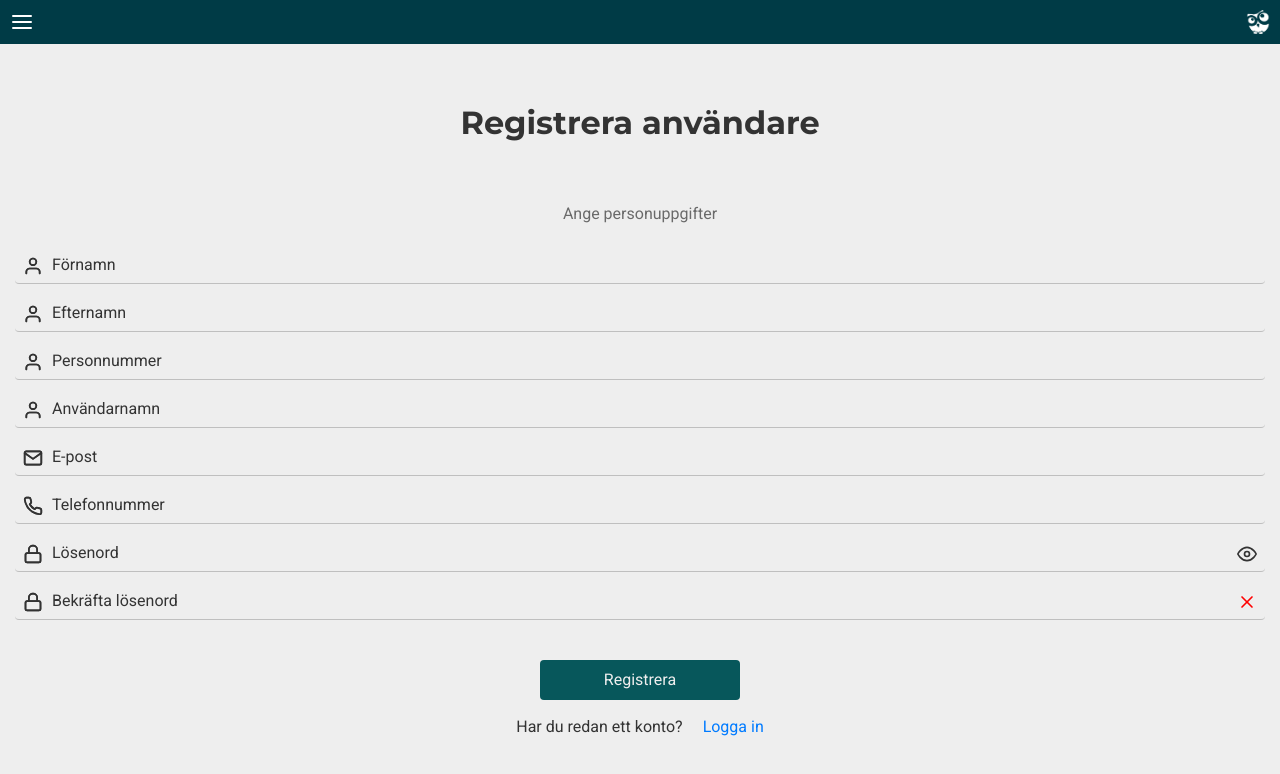
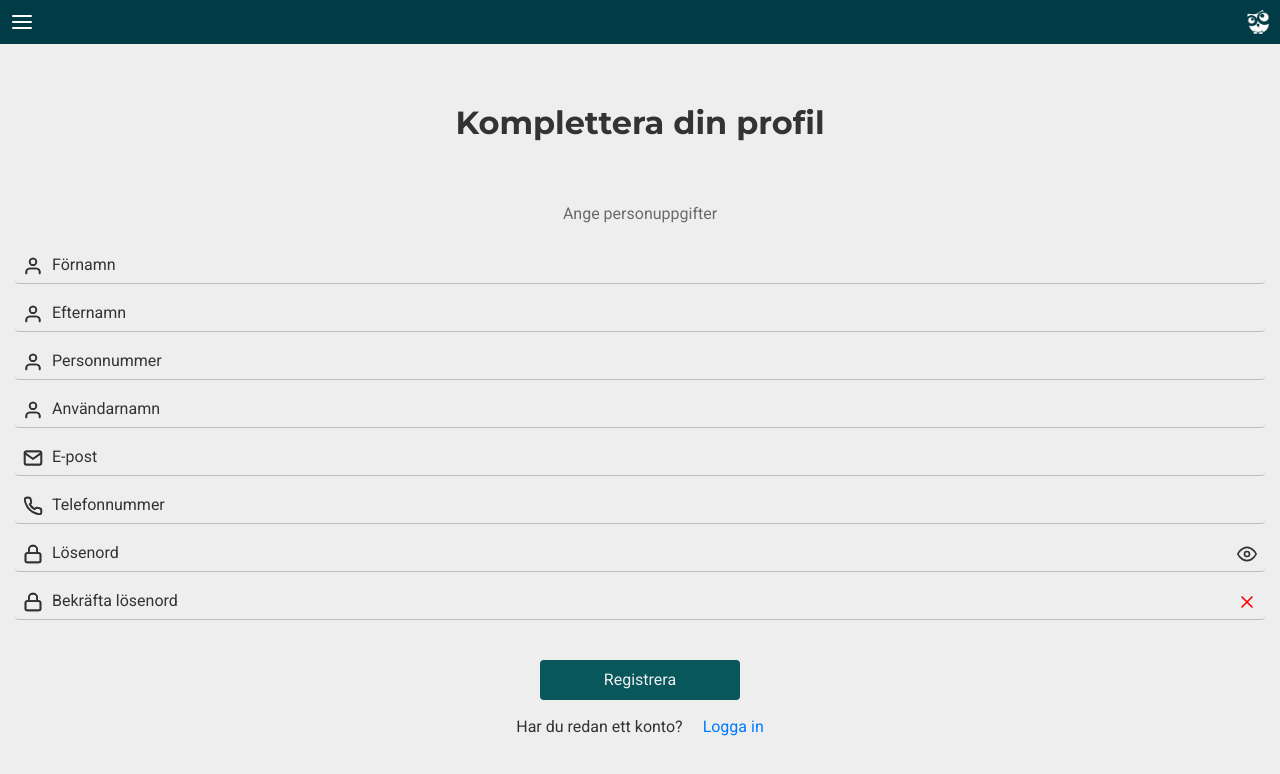
Before and after one commit to teeboteebo/pooff, a React (Create React App) app: page /registrera-barn in a window 1280 px wide. Shown: the top 774 px of the page. Built offline with nearby package versions, Linux system fonts and the light colour scheme.

Commit message:
Changed headeing

```diff
--- a/src/components/UserRegister/styles.scss
+++ b/src/components/UserRegister/styles.scss
@@ -14,9 +14,7 @@
     height: 20px;
     width: 20px;
   }
-  .matcher {
 
-  }
   .input-field {
     text-indent: 35px;
     width: 100%;
@@ -36,7 +34,6 @@
   }
   .checkmark {
     display: none;
-
   }
   .checked {
     display: initial;
--- a/src/views/CreateUserAsChild/index.js
+++ b/src/views/CreateUserAsChild/index.js
@@ -54,7 +54,7 @@ const CreateUserAsChild = () => {
   ]
   return (
     <Container fluid={true}>
-      <h2 className="page-title">Registrera användare</h2>
+      <h2 className="page-title">Komplettera din profil</h2>
       <p className="page-info">Ange personuppgifter</p>
       <UserRegister inputs={childInputData} />
       <div className="text-center">
```
